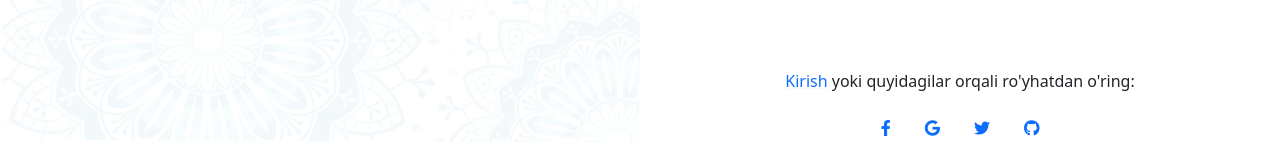
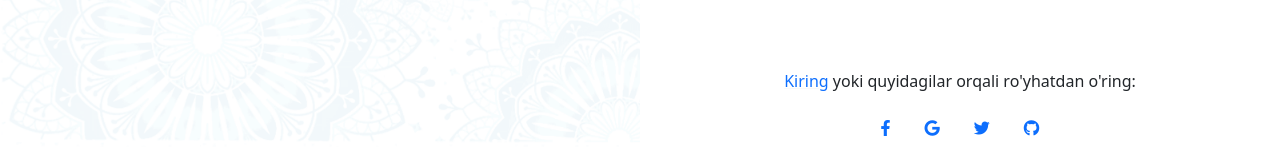
Before and after one commit to axrorbekdf/ozbektili-project, a Vue app: page /register in a window 1280 px wide. Shown: the part 653-813 px from the top of the page. Built offline with nearby package versions, Linux system fonts and the light colour scheme.

Commit message:
deploy github pages

```diff
--- a/src/ui-components/MyFormWizard.vue
+++ b/src/components/MyFormWizard.vue
@@ -123,17 +123,12 @@ import 'vue3-form-wizard/dist/style.css'
     },
     data() {
             return {
-                viteIcon:'https://camo.githubusercontent.com/61e102d7c605ff91efedb9d7e47c1c4a07cef59d3e1da202fd74f4772122ca4e/68747470733a2f2f766974656a732e6465762f6c6f676f2e737667'
+
             }
-    },
-    computed:{
-        nuxtIcon(){
-            return `<img  src='https://nuxtjs.org/design-kit/colored-logo.svg' width='35px' />`
-        }
     },
     methods: {
         onComplete() {
-            alert("Yay. Done!");
+            alert("Ok, Saqlandi!");
         },
     },
  }
--- a/src/components/index.js
+++ b/src/components/index.js
@@ -1,3 +1,4 @@
 // export {default as Navbar} from './Navbar.vue'
 // export {default as Login} from './Login.vue'
-// export {default as Register} from './Register.vue'
+
+export {default as MyFormWizard} from './MyFormWizard.vue'
--- a/src/ui-components/index.js
+++ b/src/ui-components/index.js
@@ -6,7 +6,6 @@ import Textarea from './Textarea.vue'
 import LinkWithText from './LinkWithText.vue'
 import Counter from './Counter.vue'
 import ReCaptcha from './ReCaptcha.vue'
-import MyFormWizard from './MyFormWizard.vue'
 
 export default [
     Button,
@@ -16,6 +15,5 @@ export default [
     Textarea,
     LinkWithText,
     Counter,
-    ReCaptcha,
-    MyFormWizard
+    ReCaptcha
 ];
--- a/src/views/auth/RegisterView.vue
+++ b/src/views/auth/RegisterView.vue
@@ -16,7 +16,7 @@
                <MyFormWizard />
 
                <div class="text-center mt-5">
-                  <p><RouterLink to="/login" class="link-underline-light">Kirish</RouterLink> yoki quyidagilar orqali ro'yhatdan o'ring:</p>
+                  <p><RouterLink to="/login" class="link-underline-light">Kiring</RouterLink> yoki quyidagilar orqali ro'yhatdan o'ring:</p>
                    <button type="button" class="btn btn-link btn-floating mx-1">
                      <i class="fab fa-facebook-f"></i>
                    </button>
@@ -45,8 +45,9 @@
  </template>
  <script>
 import { RouterLink } from 'vue-router'
+import { MyFormWizard } from '@/components'
  export default {
-
+  components: {MyFormWizard}
  }
  </script>
  <style>
```
Also changed, not shown: src/main.js (+4 -3 lines).
